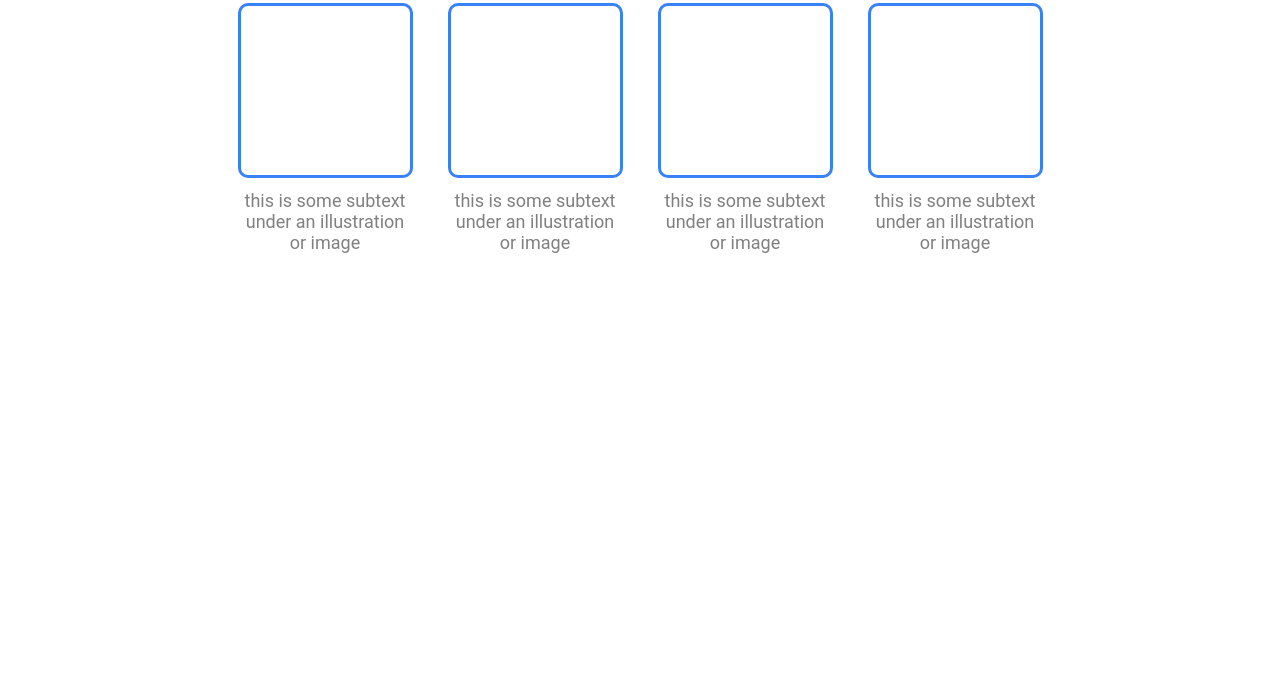
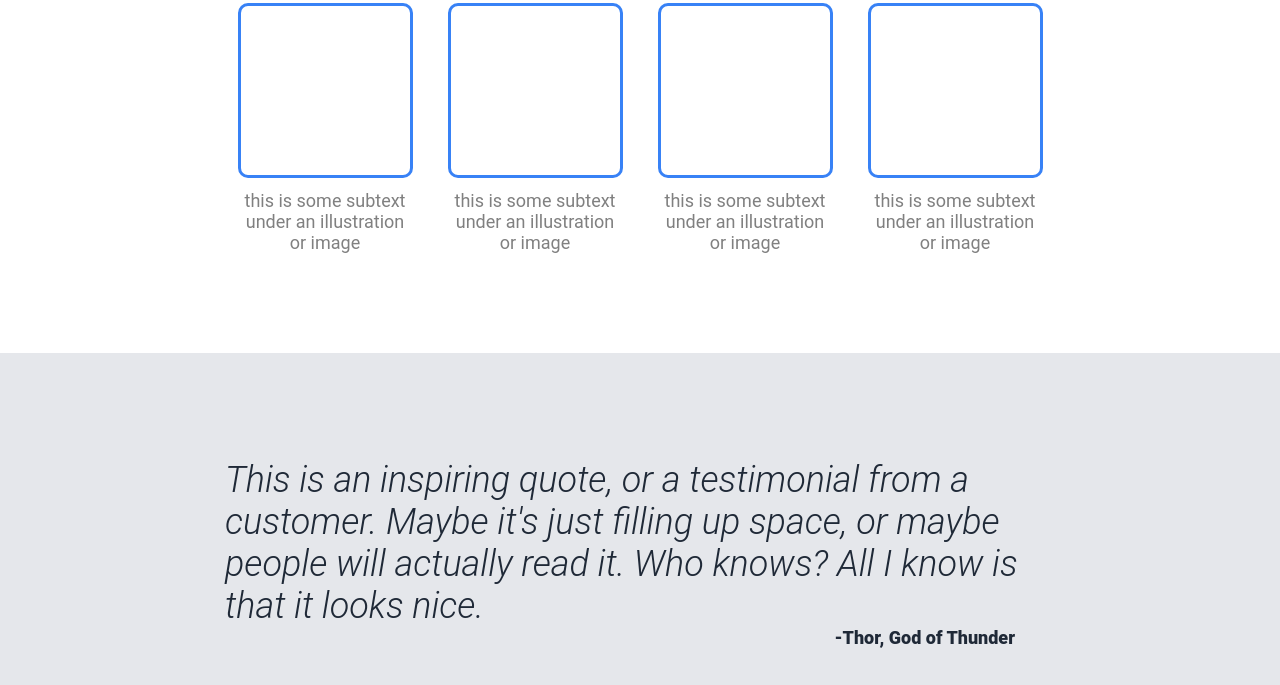
Before and after one commit to chrisjrobles/odin-landing-page, a plain HTML site: page index.html in a window 1280 px wide. Shown: the part 533-1218 px from the top of the page. Before the commit the page ends 886 px from the top, so only its background shows below. Drawn offline with Linux system fonts and the light colour scheme.

Commit message:
feat: add quote

```diff
--- a/index.html
+++ b/index.html
@@ -72,5 +72,16 @@
         </div>
       </div>
     </div>
+
+    <div class="quote-container">
+      <div class="quote-block">
+        <p class="quote">
+          This is an inspiring quote, or a testimonial from a customer. Maybe
+          it's just filling up space, or maybe people will actually read it. Who
+          knows? All I know is that it looks nice.
+        </p>
+        <p class="author">-Thor, God of Thunder</p>
+      </div>
+    </div>
   </body>
 </html>
--- a/styles.css
+++ b/styles.css
@@ -133,3 +133,32 @@
   border-radius: 10px;
   margin-bottom: 12px;
 }
+
+/* QUOTE */
+
+.quote-container {
+  height: 400px;
+  background-color: #e5e7eb;
+  display: flex;
+  justify-content: center;
+  align-items: center;
+}
+
+.quote-block {
+  width: 830px;
+}
+
+.quote {
+  font-size: 36px;
+  font-weight: 300;
+  font-style: italic;
+  color: #1f2937;
+}
+
+.author {
+  padding-right: 40px;
+  text-align: right;
+  color: #1f2937;
+  font-weight: 800;
+  font-size: 18px;
+}
```
